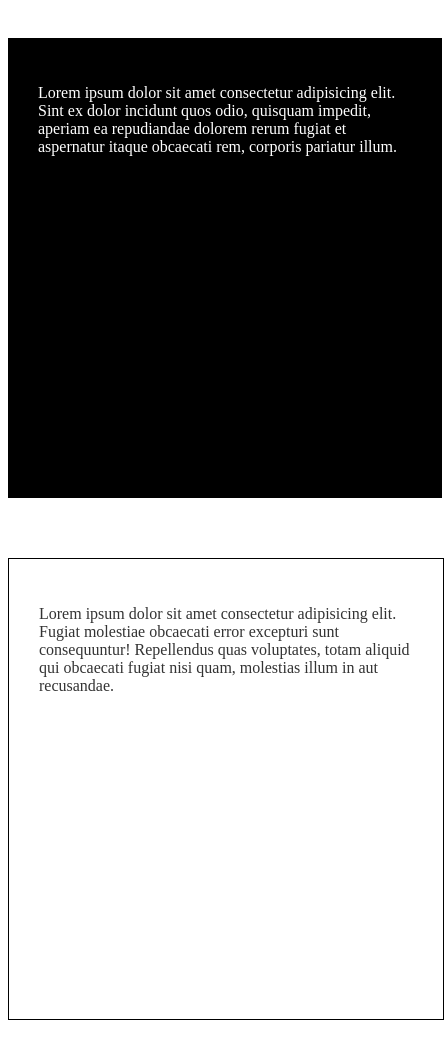
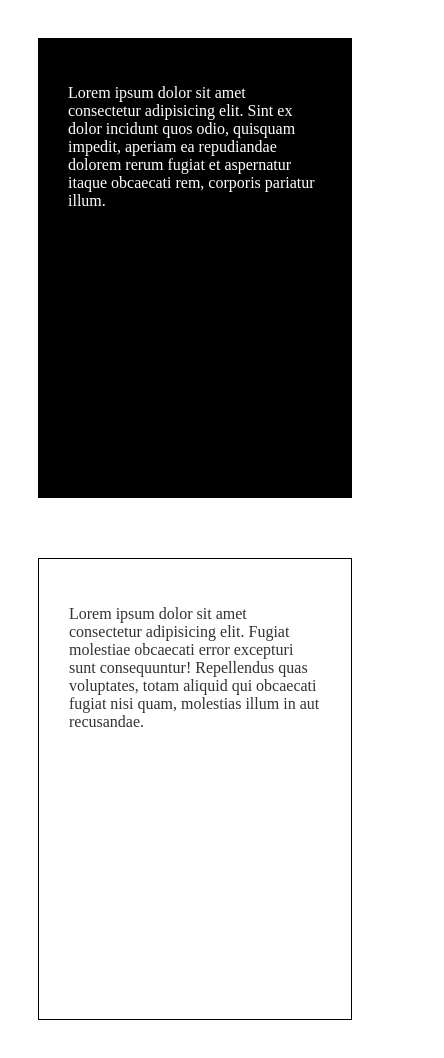
Before and after one commit to ThainanCouto/Senai, a plain HTML site: page espacamento/index.html in a window 390 px wide. Shown: the whole page, 444 px wide, since content can reach past the window. Drawn offline with Linux system fonts and the light colour scheme.

Commit message:
Responsivo

```diff
--- a/espacamento/estilo.css
+++ b/espacamento/estilo.css
@@ -5,20 +5,20 @@
 }
 
 .black{
-    width: 400px;
+    max-width: 400px;
     height: 400px;
     background-color: #000;
     color: #fff;
     padding: 30px;
-    margin: 30px 0;
+    margin: 30px;
 }
 
 .white{
-    width: 400px;
+    max-width: 400px;
     height: 400px;
     color: #333;
     padding: 30px;
-    margin: 30px 0;
+    margin: 30px;
     border: 1px solid #000;
 }
 
@@ -29,6 +29,6 @@
         flex-direction: column; /* Direção dos conteudos do display: flex */
     }
     .black, .white{
-        width: 100%;
+        max-width: 100%;
     }
 }
```
